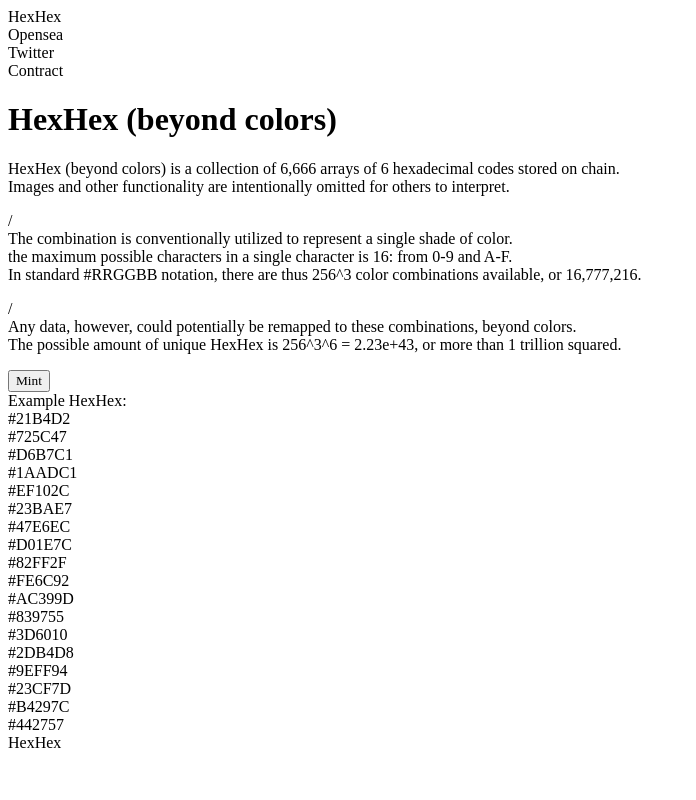
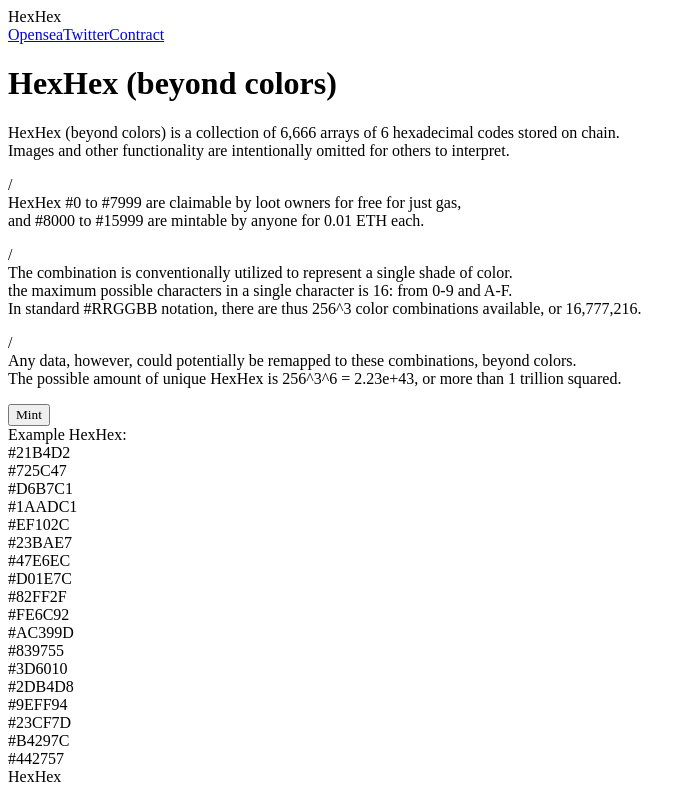
Before and after one commit to capsule-vault/hexhex, a Next.js app: page / in a window 1280 px wide. Shown: the whole page, without its empty margins (0-696 px from the left). Built offline with nearby package versions, Linux system fonts and the light colour scheme.

Commit message:
Update texts and links

```diff
--- a/pages/index.js
+++ b/pages/index.js
@@ -14,9 +14,25 @@
       >
         <div className="">HexHex</div>
         <div className="flex flex-col sm:flex-row justify-center items-center">
-          <div>Opensea</div>
-          <div className="sm:pl-16">Twitter</div>
-          <div className="sm:pl-16">Contract</div>
+          <a href="https://opensea.io" target="_blank" rel="noreferrer">
+            Opensea
+          </a>
+          <a
+            className="sm:pl-16"
+            href="https://twitter.com/HexHexToken"
+            target="_blank"
+            rel="noreferrer"
+          >
+            Twitter
+          </a>
+          <a
+            className="sm:pl-16"
+            href="https://etherscan.io"
+            target="_blank"
+            rel="noreferrer"
+          >
+            Contract
+          </a>
         </div>
       </header>
 
@@ -41,6 +57,13 @@
             <br />
             Images and other functionality are intentionally omitted for others
             to interpret.
+          </p>
+          <p className="mt-4 text-[16px]" style={{ fontFamily: 'Andale Mono' }}>
+            /<br />
+            HexHex #0 to #7999 are claimable by loot owners for free for just
+            gas,
+            <br />
+            and #8000 to #15999 are mintable by anyone for 0.01 ETH each.
           </p>
           <p className="mt-4 text-[16px]" style={{ fontFamily: 'Andale Mono' }}>
             /<br />
```
